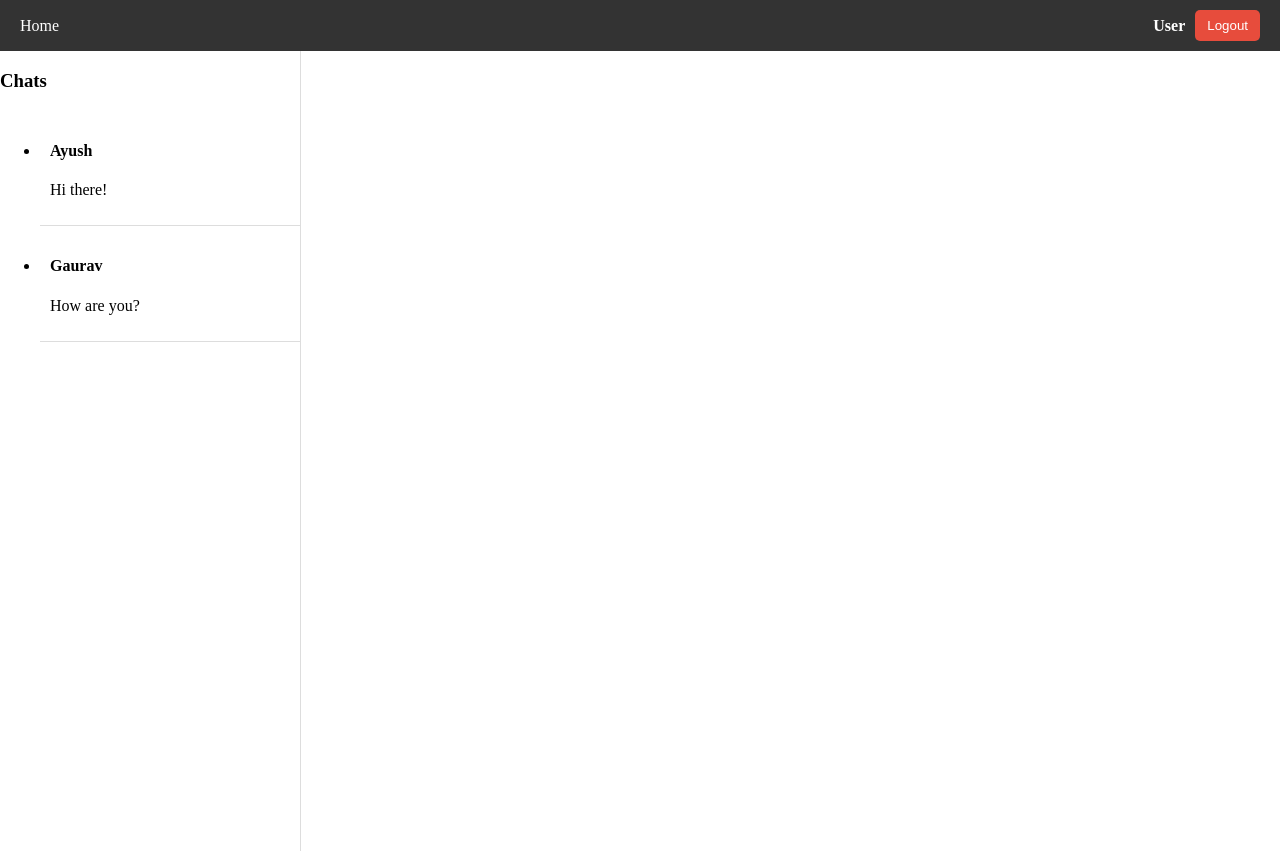
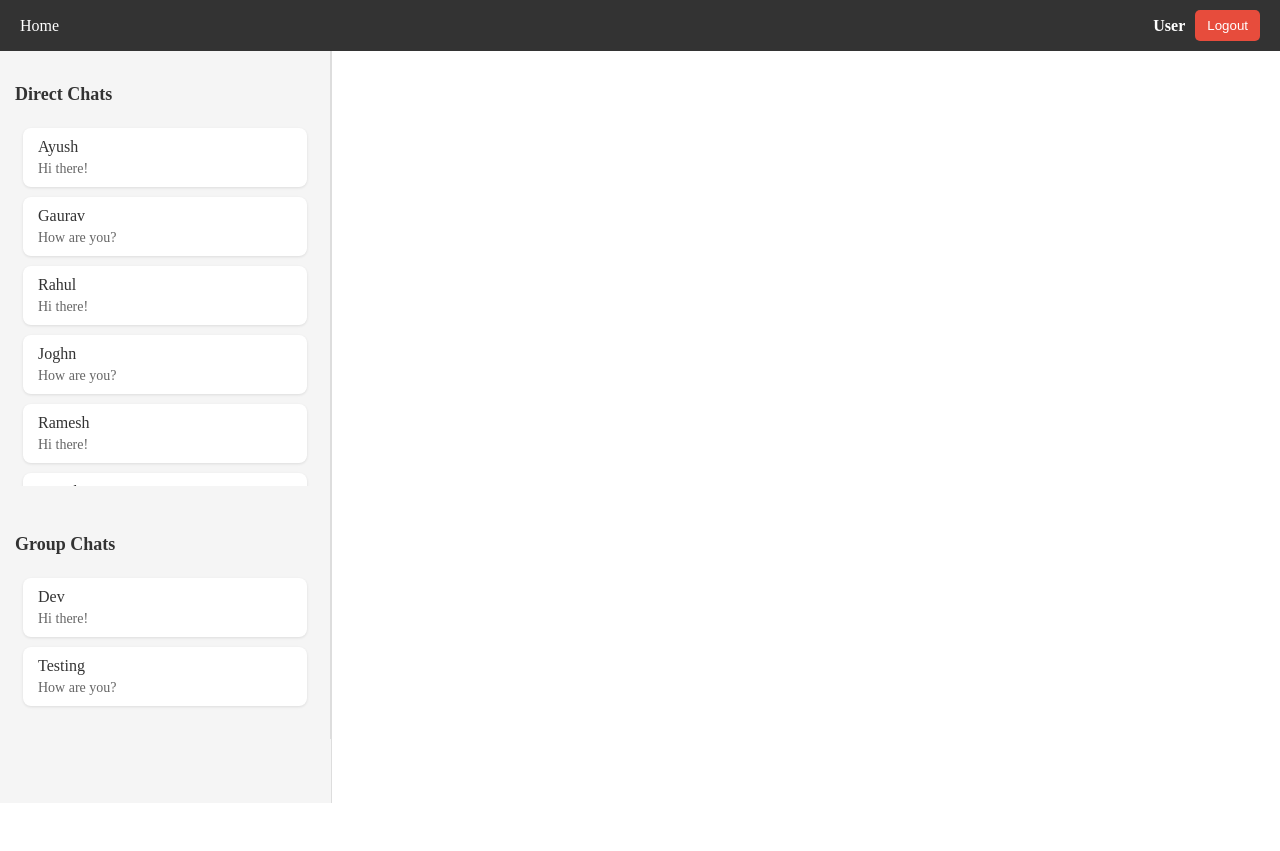
Before and after one commit to GauravSehrawatQss1730/chat-app-demo, a React (Create React App) app: page / in a window 1280 px wide. After the commit the page ends 803 px from the top, so only its background shows below. Built offline with nearby package versions, Linux system fonts and the light colour scheme; no server answers; sample sign-in values are in the browser's storage.

Commit message:
css changes

```diff
--- a/src/components/ChatList.jsx
+++ b/src/components/ChatList.jsx
@@ -1,34 +1,89 @@
-import React from 'react';
+import React, { useState } from 'react';
 import { useNavigate } from 'react-router-dom';
 
-const ChatList = ({ chats }) => {
+const ChatList = ({ chats, type }) => {
   const navigate = useNavigate();
+  const [selectedChatId, setSelectedChatId] = useState(null); // State to track selected chat
 
   const handleSelectChat = (chat) => {
+    setSelectedChatId(chat.id); // Update selected chat ID
     navigate(`${chat.type}/${chat.id}`);
   };
 
   return (
-    <div>
-      <h3>Chats</h3>
-      <ul>
+    <div style={styles.sidebar}>
+      <h3 style={styles.title}>{type}</h3>
+      <div style={styles.listWrapper}>
+      <ul style={styles.chatList}>
         {chats.map((chat) => (
-          <li key={chat.id} onClick={() => handleSelectChat(chat)} style={styles.chatItem}>
-            <h4>{chat.name}</h4>
-            <p>{chat.lastMessage}</p>
+          <li
+            key={chat.id}
+            onClick={() => handleSelectChat(chat)}
+            style={{
+              ...styles.chatItem,
+              ...(chat.id === selectedChatId ? styles.selectedChatItem : {}),
+            }}
+          >
+            <h4 style={styles.chatName}>{chat.name}</h4>
+            <p style={styles.lastMessage}>{chat.lastMessage}</p>
           </li>
         ))}
       </ul>
+      </div>
     </div>
   );
 };
 
 const styles = {
+  sidebar: {
+    width: '300px',
+    backgroundColor: '#f5f5f5',
+    maxHeight: '100%',
+    borderRight: '1px solid #ddd',
+    overflowY: 'auto',
+    padding: '15px',
+  },
+  title: {
+    fontSize: '18px',
+    marginBottom: '15px',
+    color: '#333',
+    fontWeight: 'bold',
+  },
+  chatList: {
+    listStyleType: 'none',
+    padding: 0,
+    margin: 0,
+  },
   chatItem: {
     cursor: 'pointer',
-    padding: '10px',
-    borderBottom: '1px solid #ddd',
+    padding: '10px 15px',
+    borderRadius: '8px',
+    marginBottom: '10px',
+    backgroundColor: '#ffffff',
+    boxShadow: '0 1px 3px rgba(0, 0, 0, 0.1)',
+    transition: 'background-color 0.3s, transform 0.2s',
   },
+  selectedChatItem: {
+    backgroundColor: '#d1e7ff', // Highlight color for selected chat
+    border: '2px solid #007bff', // Blue border for the selected chat
+    transform: 'scale(1.02)', // Slightly larger to emphasize selection
+  },
+  chatName: {
+    fontSize: '16px',
+    margin: '0 0 5px 0',
+    color: '#333',
+    fontWeight: '500',
+  },
+  lastMessage: {
+    fontSize: '14px',
+    color: '#666',
+    margin: 0,
+  },
+  listWrapper:{
+    maxHeight:'350px',
+    overflowY: 'auto',
+    padding: '8px'
+  }
 };
 
 export default ChatList;
--- /dev/null
+++ b/src/index.css
@@ -0,0 +1,24 @@
+/* For Chrome, Edge, and Safari */
+::-webkit-scrollbar {
+    width: 6px; /* Set scrollbar width */
+    height: 6px; /* Set horizontal scrollbar height */
+  }
+
+  ::-webkit-scrollbar-thumb {
+    background-color: #888; /* Color of the scrollbar thumb */
+    border-radius: 10px; /* Rounded edges for the thumb */
+  }
+
+  ::-webkit-scrollbar-thumb:hover {
+    background-color: #555; /* Darker color on hover */
+  }
+
+  ::-webkit-scrollbar-track {
+    background: #f1f1f1; /* Track background */
+  }
+
+  /* For Firefox */
+  * {
+    scrollbar-width: thin; /* Use thin scrollbar */
+    scrollbar-color: #888 #f1f1f1; /* Thumb color and track color */
+  }
--- a/src/index.js
+++ b/src/index.js
@@ -1,6 +1,7 @@
 import React from 'react';
 import ReactDOM from 'react-dom/client';
 import App from './App';
+import './index.css'
 const root = ReactDOM.createRoot(document.getElementById('root'));
 root.render(
   <React.StrictMode>
--- /dev/null
+++ b/src/pages/Home.css
@@ -0,0 +1,3 @@
+.chats{
+    /* border: 1px solid red ; */
+}
--- a/src/pages/Home.jsx
+++ b/src/pages/Home.jsx
@@ -1,18 +1,31 @@
 import React from 'react';
 import { Outlet } from 'react-router-dom';
 import ChatList from '../components/ChatList';
-
+import './Home.css'
 const Home = () => {
-  const chats = [
+  const directChats = [
     { id: '6773b7f143377b960101a53b', name: 'Ayush', lastMessage: 'Hi there!', type: 'direct' },
     { id: '6773b87543377b960101a540', name: 'Gaurav', lastMessage: 'How are you?', type: 'direct' },
+    { id: '6773b7f143377b960101a52b', name: 'Rahul', lastMessage: 'Hi there!', type: 'direct' },
+    { id: '6773b87543377b960101a140', name: 'Joghn', lastMessage: 'How are you?', type: 'direct' },
+    { id: '6773b7f143377b960101233b', name: 'Ramesh', lastMessage: 'Hi there!', type: 'direct' },
+    { id: '6773b87543377b9601211240', name: 'Suresh', lastMessage: 'How are you?', type: 'direct' },
+  ];
+  const groupChats = [
+    { id: '6773b7f143377b9601011221', name: 'Dev', lastMessage: 'Hi there!', type: 'group' },
+    { id: '6773b87543377b9601015425', name: 'Testing', lastMessage: 'How are you?', type: 'group' },
   ];
 
   return (
     <div style={styles.homeContainer}>
       {/* Chat List Sidebar */}
       <div style={styles.chatList}>
-        <ChatList chats={chats} />
+        <div className='chats'>
+        <ChatList chats={directChats} type="Direct Chats" />
+        </div>
+        <div className='chats'>
+        <ChatList chats={groupChats} type="Group Chats" />
+        </div>
       </div>
 
       {/* Main Content Area */}
@@ -26,12 +39,12 @@ const Home = () => {
 const styles = {
   homeContainer: {
     display: 'flex',
-    height: '100vh',
+    height: '94vh',
   },
   chatList: {
-    width: '300px',
     borderRight: '1px solid #ddd',
     overflowY: 'auto',
+    backgroundColor: 'rgb(245, 245, 245)',
   },
   mainContent: {
     flex: 1,
```
Also changed, not shown: src/App.css (line endings or trailing spaces).
